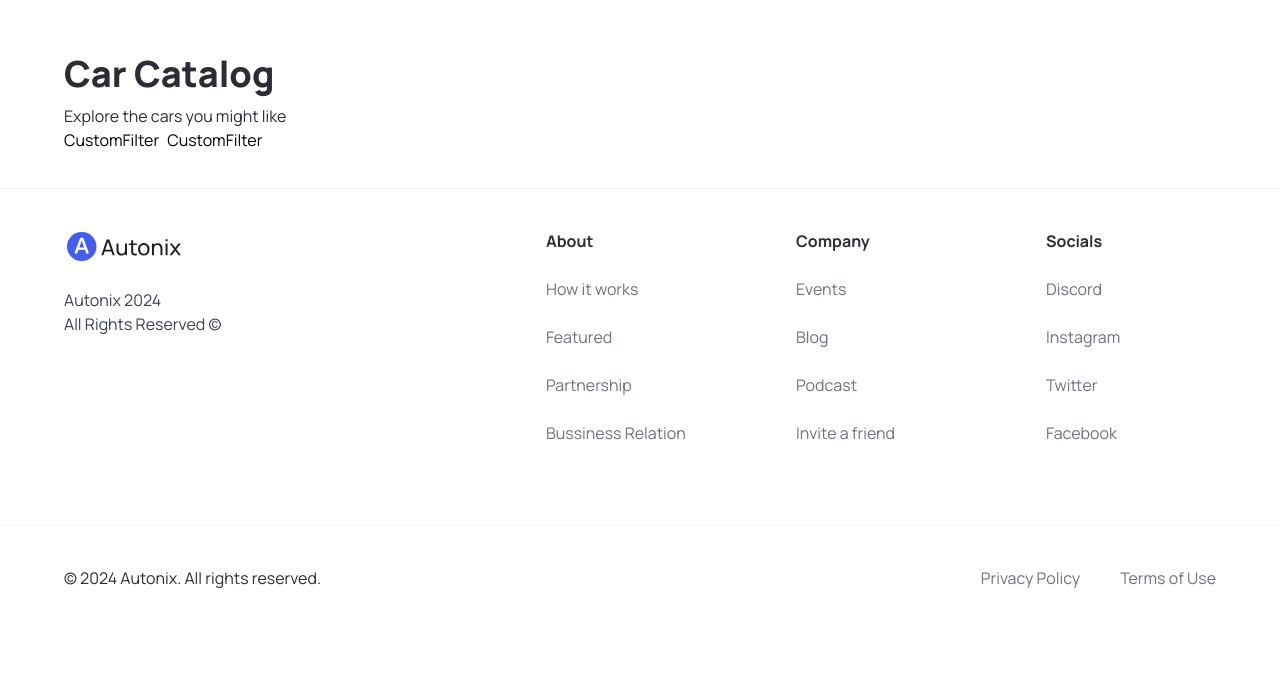
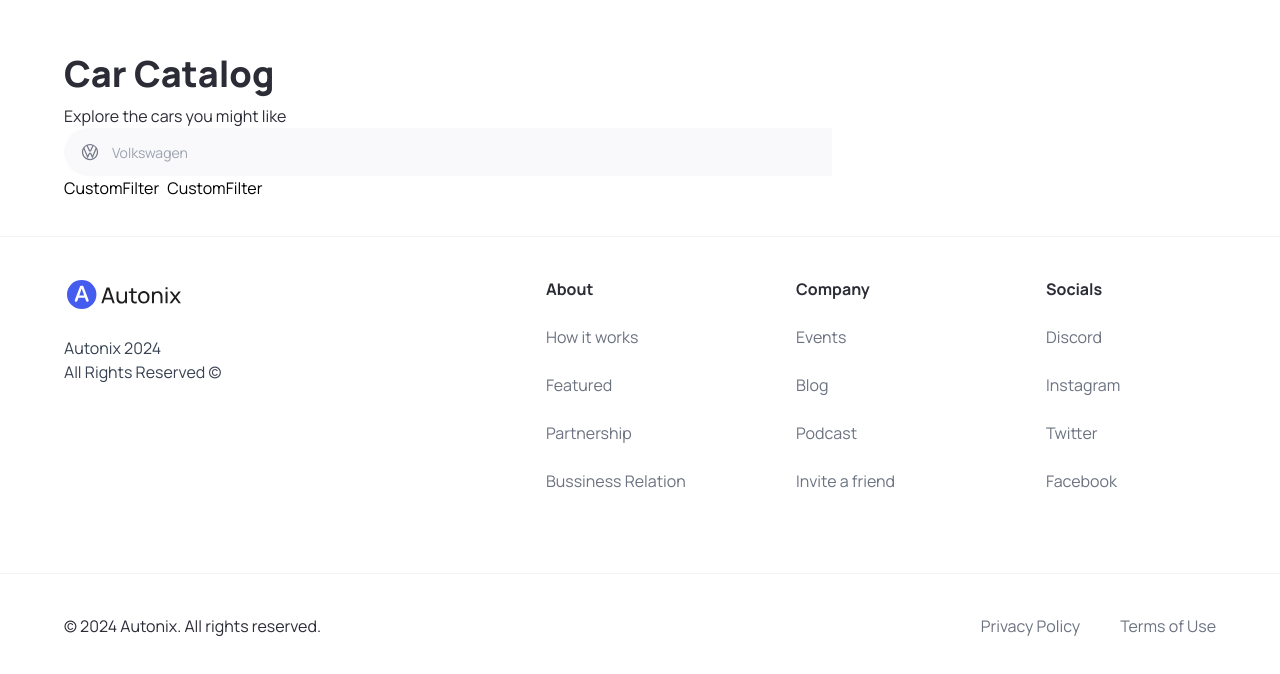
Before and after one commit to chofor-cliford/autonix, a Next.js app: page / in a window 1280 px wide. Shown: the part 810-1484 px from the top of the page. Before the commit the page ends 1440 px from the top, so only its background shows below. Built offline with nearby package versions, Linux system fonts and the light colour scheme.

Commit message:
Add SearchManufacturer component and integrate with SearchBar; update types and dependencies

```diff
--- a/components/SearchBar.tsx
+++ b/components/SearchBar.tsx
@@ -1,15 +1,23 @@
 "use client";
 
+import SearchManufacturer from "./SearchManufacturer";
+
+import { useState } from "react";
+
 const SearchBar = () => {
+  const [manufacturer, setManufacturer] = useState("");
   const handleSubmit = () => {};
 
   return (
     <form className="searchbar" onSubmit={handleSubmit}>
       <div className="searchbar__item">
-
+        <SearchManufacturer
+          manufacturer={manufacturer}
+          setManufacturer={setManufacturer}
+        />
       </div>
     </form>
-  )
-}
+  );
+};
 
-export default SearchBar
+export default SearchBar;
--- /dev/null
+++ b/components/SearchManufacturer.tsx
@@ -0,0 +1,86 @@
+"use client";
+
+import { manufacturers } from "@/constants";
+import { SearchManufacturerProps } from "@/types";
+import {
+  Combobox,
+  ComboboxButton,
+  ComboboxInput,
+  ComboboxOption,
+  ComboboxOptions,
+  Transition,
+} from "@headlessui/react";
+import Image from "next/image";
+import { Fragment, useState } from "react";
+
+const SearchManufacturer = ({
+  manufacturer,
+  setManufacturer,
+}: SearchManufacturerProps) => {
+  const [query, setQuery] = useState("");
+  const filterManufacturers =
+    query === ""
+      ? manufacturers
+      : manufacturers.filter((manufacturer) =>
+          manufacturer
+            .toLowerCase()
+            .replace(/\s+/g, "")
+            .includes(query.toLowerCase().replace(/\s+/g, ""))
+        );
+
+  return (
+    <div className="search-manufacturer">
+      <Combobox>
+        <div className="relative w-full">
+          <ComboboxButton className="absolute top-[14px]">
+            <Image
+              src="/car-logo.svg"
+              width={20}
+              height={20}
+              className="ml-4"
+              alt="Car Logo"
+            />
+          </ComboboxButton>
+
+          <ComboboxInput
+            className="search-manufacturer__input"
+            displayValue={(manufacturer: string) => manufacturer}
+            onChange={(e) => setQuery(e.target.value)}
+            placeholder="Volkswagen"
+          />
+
+          <Transition
+            as={Fragment}
+            leave="transition ease-in duration-100"
+            leaveFrom="opacity-100"
+            leaveTo="opacity-0"
+            afterLeave={() => setQuery("")}
+          >
+            <ComboboxOptions>
+              {filterManufacturers.length === 0 && query !== "" ? (
+                <ComboboxOption
+                  value={query}
+                  className="search-manufacturer__option"
+                >
+                  Create "{query}"
+                </ComboboxOption>
+              ) : (
+                filterManufacturers.map((manufacturer) => (
+                  <ComboboxOption
+                    key={manufacturer}
+                    value={manufacturer}
+                    className="search-manufacturer__option text-gray-900 data-[active]:bg-primary-blue data-[active]:text-white"
+                  >
+                    {manufacturer}
+                  </ComboboxOption>
+                ))
+              )}
+            </ComboboxOptions>
+          </Transition>
+        </div>
+      </Combobox>
+    </div>
+  );
+};
+
+export default SearchManufacturer;
```
Also changed, not shown: package.json (+7 -6 lines), types/index.ts (+6 -1 lines), 1 other file (tests, documents, lock files or other folders).
